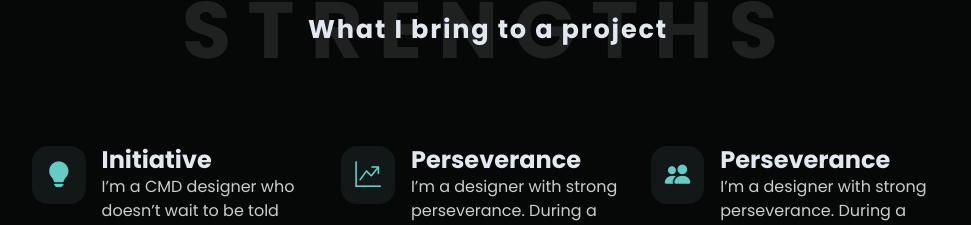
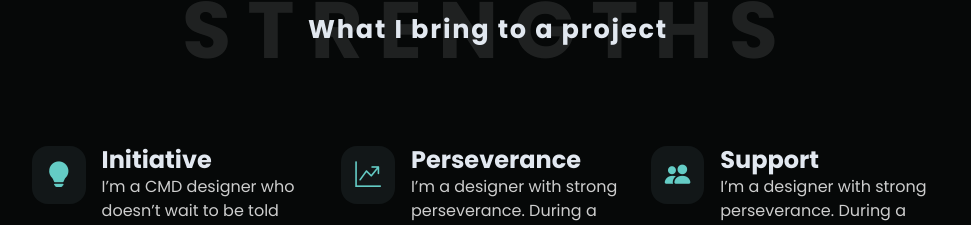
Before and after one commit to FrostiSR/portfolio, a React (Vite) app: page / in a window 1280 px wide. Shown: the part 1213-1438 px from the top of the page, without its empty margins (280-1251 px from the left). Built offline with nearby package versions, Linux system fonts and the light colour scheme; no server answers.

Commit message:
support title change

```diff
--- a/src/data.js
+++ b/src/data.js
@@ -27,7 +27,7 @@ export const ABOUT = {
             content:'I’m a designer with strong perseverance. During a school design project, I fell behind due to personal circumstances. Instead of giving up, I pushed myself to catch up and complete the work to the best of my ability. I spent extra time making sure everything was finished properly and to a good standard. In the end, my effort paid off and I successfully completed the project. As the saying goes in Dutch: hard work always pays off.',
           },
           support:{
-            title: 'Perseverance',
+            title: 'Support',
             content:'I’m a designer with strong perseverance. During a school design project, I fell behind due to personal circumstances. Instead of giving up, I pushed myself to catch up and complete the work to the best of my ability. I spent extra time making sure everything was finished properly and to a good standard. In the end, my effort paid off and I successfully completed the project. As the saying goes in Dutch: hard work always pays off.',
           },
     },
```
